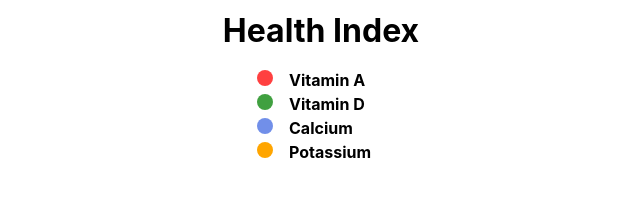
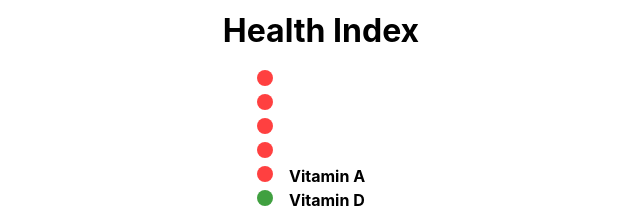
Before and after one commit to yehgen/nutrio, a React (Create React App) app: page / in a window 1280 px wide. Shown: the part 177-387 px from the top of the page, without its empty margins (319-959 px from the left). Built offline with nearby package versions, Linux system fonts and the light colour scheme.

Commit message:
start of componentizing nutritent label

```diff
--- a/package.json
+++ b/package.json
@@ -11,7 +11,7 @@
     "@testing-library/user-event": "^13.5.0",
     "react": "^17.0.2",
     "react-dom": "^17.0.2",
-    "react-scripts": "5.0.0",
+    "react-scripts": "^5.0.0",
     "rumble-charts": "^4.0.0",
     "web-vitals": "^2.1.4"
   },
--- a/src/App.js
+++ b/src/App.js
@@ -12,6 +12,7 @@ import {
 import * as React from 'react';
 import ReactDOM from 'react-dom';
 import Button from '@mui/material/Button';
+import NutritionLabel from "./NutritionLabel";
 
 function App() {
   return (
@@ -73,6 +74,14 @@ function App() {
       </Chart>
       <div className = "health-index">
         <h1>Health Index</h1>
+
+        {/* need work */}
+        <NutritionLabel>Vitamin A</NutritionLabel>
+        <NutritionLabel>Vitamin D</NutritionLabel>
+        <NutritionLabel>Calcium</NutritionLabel>
+        <NutritionLabel>Potassium</NutritionLabel>
+
+        {/* TODO replace the below divs with NutritionLabel components */}
         <div className = "wrapper">
           <div className = "legend1"></div>
           <p><b>Vitamin A</b></p>
@@ -89,6 +98,7 @@ function App() {
           <div className = "legend4"></div>
           <p><b>Potassium</b></p>
         </div>
+
       </div>
       <div className = "Food">
         <h1>Recommended Foods</h1>
--- /dev/null
+++ b/src/NutritionLabel.js
@@ -0,0 +1,14 @@
+// import {useState} from 'react'
+import './App.css';
+import React from "react";
+
+function NutritionLabel(props) {
+  return (
+    <div className="wrapper">
+      <div className="legend1"></div>
+      <p className="nutrient">{props.nutrient}</p>
+    </div>
+  );
+}
+
+export default NutritionLabel
```
Also changed, not shown: 1 other file (tests, documents, lock files or other folders).
